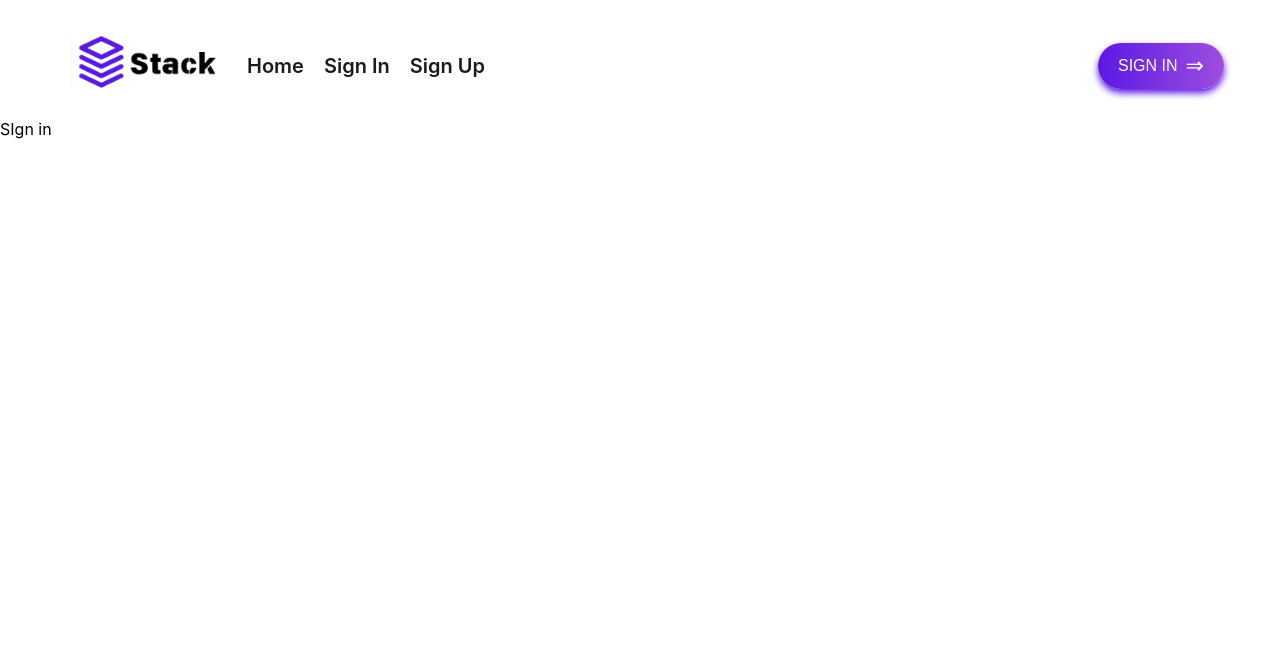
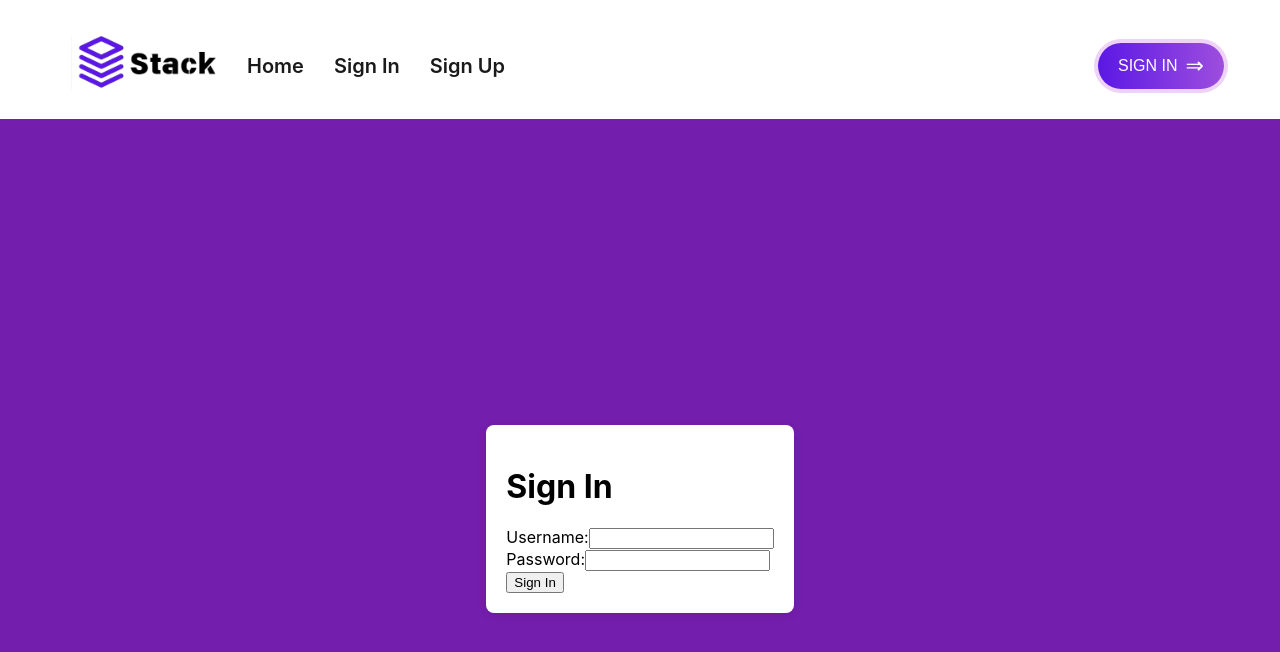
Before and after one commit to HassanKashif-pro/My-Todo-App-1, a React (Create React App) app in the folder webapp/: page /sign-in in a window 1280 px wide. Shown: the top 652 px of the page. Built offline with nearby package versions, Linux system fonts and the light colour scheme.

Commit message:
(webapp): Navbar and WIP on Sign In Page.

```diff
--- a/webapp/src/pages/Home.tsx
+++ b/webapp/src/pages/Home.tsx
@@ -1,12 +1,8 @@
 import React from "react";
+import { Container } from "react-bootstrap";
 
 function Home() {
-  return (
-    <div>
-      <h1>Home Page</h1>
-      <p>THis is the Homee pAge</p>
-    </div>
-  );
+  return <Container></Container>;
 }
 
 export default Home;
--- a/webapp/src/pages/SignIn.tsx
+++ b/webapp/src/pages/SignIn.tsx
@@ -1,7 +1,27 @@
 import React from "react";
+import "../style/App.css";
 
 function SignIn() {
-  return <div>SIgn in</div>;
+  return (
+    <div className="sign-in-page">
+      <div className="sign-in-container">
+        <h1>Sign In</h1>
+        <form>
+          <label>
+            Username:
+            <input type="text" name="username" />
+          </label>
+          <br />
+          <label>
+            Password:
+            <input type="password" name="password" />
+          </label>
+          <br />
+          <button type="submit">Sign In</button>
+        </form>
+      </div>
+    </div>
+  );
 }
 
 export default SignIn;
--- a/webapp/src/style/App.css
+++ b/webapp/src/style/App.css
@@ -36,3 +36,18 @@
     transform: rotate(360deg);
   }
 }
+
+.sign-in-page {
+  background-color: #741ead;
+  height: 100vh; /* Full viewport height */
+  display: flex;
+  justify-content: center;
+  align-items: center;
+}
+
+.sign-in-container {
+  padding: 20px;
+  background-color: #fff;
+  border-radius: 8px;
+  box-shadow: 0 2px 10px rgba(0, 0, 0, 0.1);
+}
--- a/webapp/src/style/Navbar.css
+++ b/webapp/src/style/Navbar.css
@@ -3,11 +3,11 @@
   font-size: 20px; /* Font size */
   color: #1a1a1a; /* Text color for non-active links */
   text-decoration: none; /* Remove underline */
-  padding-right: 10px;
+  padding-right: 20px;
   padding-left: 10px;
 }
 .nav-link:hover {
-  color: #0056b3; /* Text color on hover */
+  color: #7a00b3; /* Text color on hover */
 }
 
 .nav-link.active {
@@ -65,10 +65,12 @@
   text-transform: uppercase;
   transition: all 0.3s ease;
   margin-left: auto;
+  border-radius: 360px;
+  box-shadow: rgba(173, 27, 209, 0.192) 0px 0px 0px 4px;
+  opacity: 1;
 }
 
 .custom-sign-in-button:hover {
-  background: linear-gradient(90deg, #6a1b9a 0%, #8e24aa 100%);
   box-shadow: 0 6px 12px rgba(0, 0, 0, 0.3);
 }
 
```
